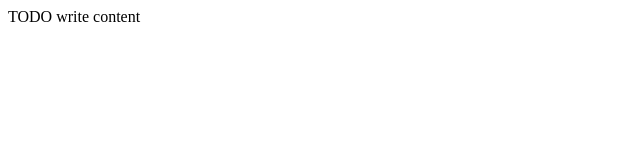
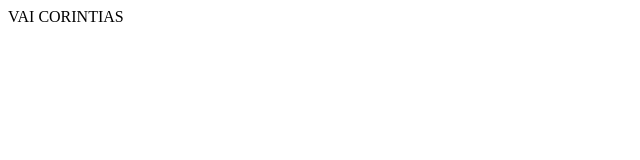
Before and after one commit to jzaidan/MyLittleSchool, a plain HTML site: page build/web/index.html in a window 1280 px wide. Shown: the full height of the page, 0-640 px from the left. Drawn offline with Linux system fonts and the light colour scheme.

Commit message:
20170412

```diff
--- a/build/web/index.html
+++ b/build/web/index.html
@@ -12,6 +12,6 @@ EU SOU O DOUGRAS
         <meta name="viewport" content="width=device-width, initial-scale=1.0">
     </head>
     <body>
-        <div>TODO write content</div>
+        <div>VAI CORINTIAS</div>
     </body>
 </html>
```
Also changed, not shown: web/index.html (+1 -1 lines).
